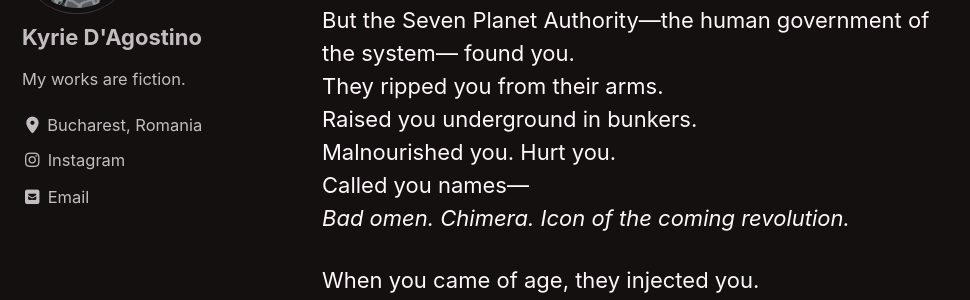
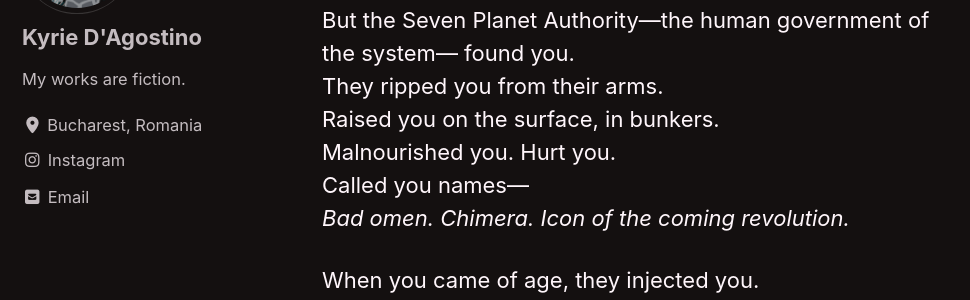
Before and after one commit to kyrie-edelweiss/edelweiss-archive, a Jekyll site: the page built from _pages/red-king.md, in a window 1280 px wide and 900 px high, scrolled down 56373 px. Shown: the part 154-454 px from the top of the window, without its empty margins (0-970 px from the left). Built offline with Jekyll 4.4.1, drawn with Linux system fonts in a browser that asks for light colours; cached includes are drawn as plain includes; our own code applies the rules of GitHub Pages for plain Markdown files.

Commit message:
Update red-king.md

```diff
--- a/_pages/red-king.md
+++ b/_pages/red-king.md
@@ -1136,7 +1136,7 @@ They would’ve kept you, protected you, worshipped you.
 
 But the Seven Planet Authority—the human government of the system— found you.
 They ripped you from their arms.
-Raised you underground in bunkers.
+Raised you on the surface, in bunkers.
 Malnourished you. Hurt you.
 Called you names—
 _Bad omen. Chimera. Icon of the coming revolution._
```
